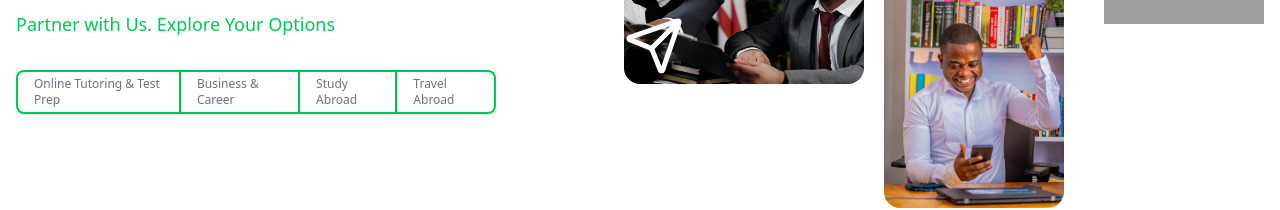
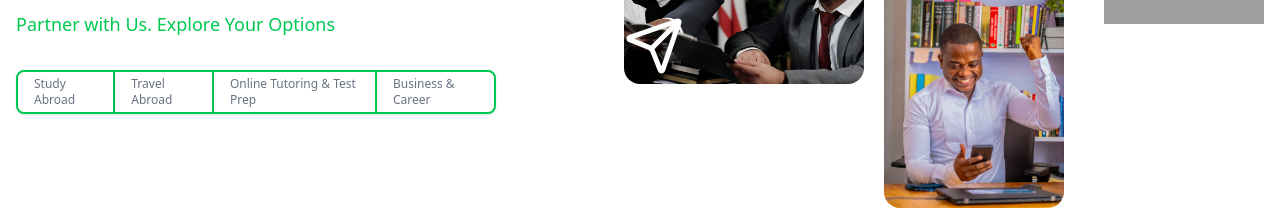
Before and after one commit to hotcoder27/ultra_vite, a React (Vite) app: page / in a window 1280 px wide. Shown: the part 480-690 px from the top of the page. Built offline with nearby package versions, Linux system fonts and the light colour scheme; grey boxes are pictures that could not be loaded.

Commit message:
update the order

```diff
--- a/src/constants/index.js
+++ b/src/constants/index.js
@@ -23,6 +23,16 @@ export const navLinks = [
 
 export const missions = [
   {
+    title: "Travel Abroad",
+    description: "Assisting with USA permanent resident services, visa applications, travel planning, and accommodation arrangements for international travel.",
+    image: learn,
+  },
+  {
+    title: "Study Abroad",
+    description: "Supporting students with overseas admission applications, visa application support, and guidance through programs like the Right Through Program (RTP).",
+    image: learntyImg,
+  },
+  {
     title: "Online Tutoring and Test Prep",
     description: "Offering foundational and advanced tutoring across all educational levels, including preparation for standardized tests and graduate-level exams.",
     image: learnbkImg,
@@ -32,23 +42,13 @@ export const missions = [
     description: "Providing talent recruitment, corporate training, consulting services, and customized software solutions to enhance business growth and efficiency.",
     image: learnxyImg,
   },
-  {
-    title: "Travel Abroad",
-    description: "Assisting with USA permanent resident services, visa applications, travel planning, and accommodation arrangements for international travel.",
-    image: learn,
-  },
-  {
-    title: "Study Abroad",
-    description: "Supporting students with overseas admission applications, visa application support, and guidance through programs like the Right Through Program (RTP).",
-    image: learntyImg,
-  },
 ];
 
 export const links = [
+  { label: 'Study Abroad', href: '/study-abroad' },
+  { label: 'Travel Abroad', href: '/travel-abroad' },
   { label: 'Online Tutoring & Test Prep', href: '/etutor' },
   { label: 'Business & Career', href: '/business-career' },
-  { label: 'Study Abroad', href: '/study-abroad' },
-  { label: 'Travel Abroad', href: '/travel-abroad' },
 ];
 
 export const socialLinks = [
```
